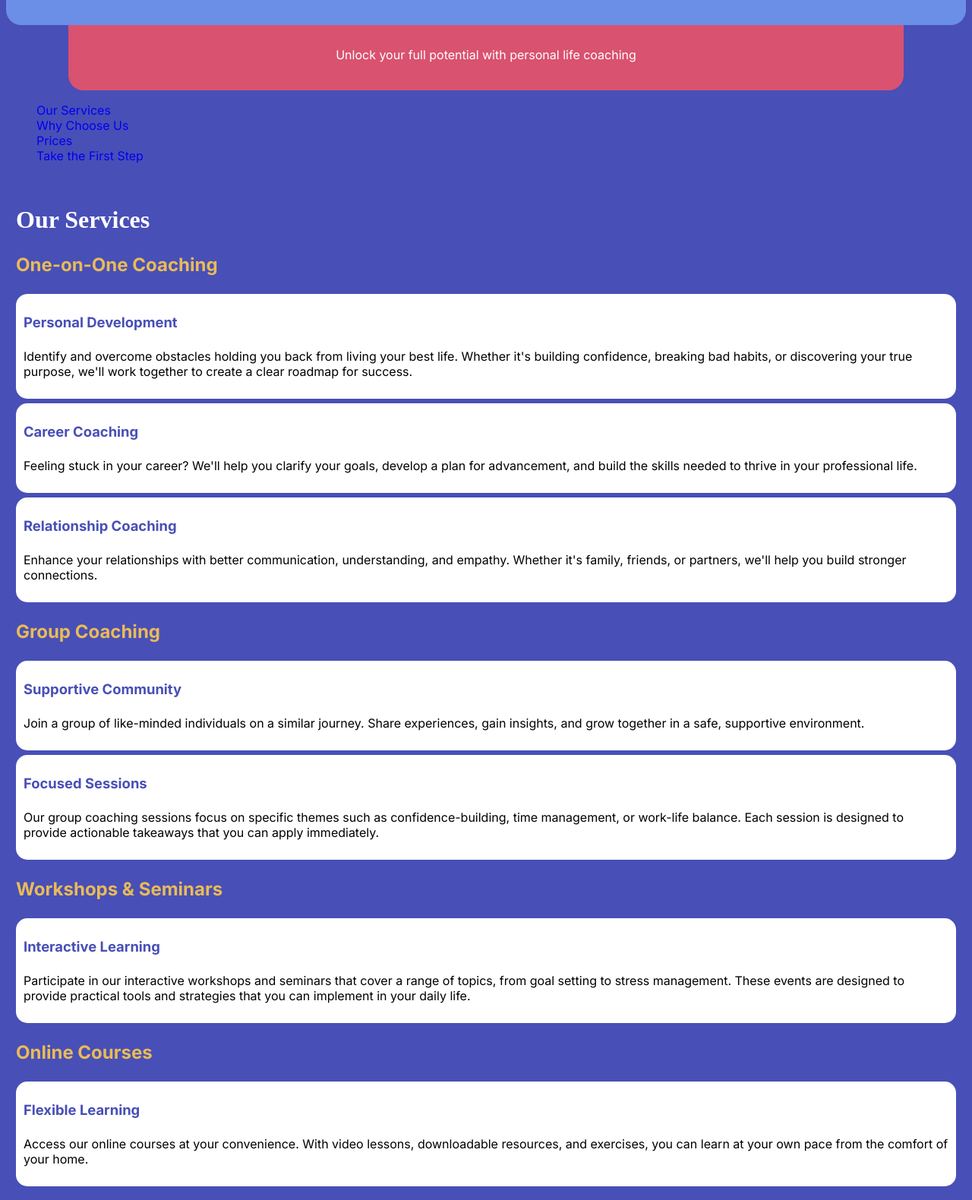
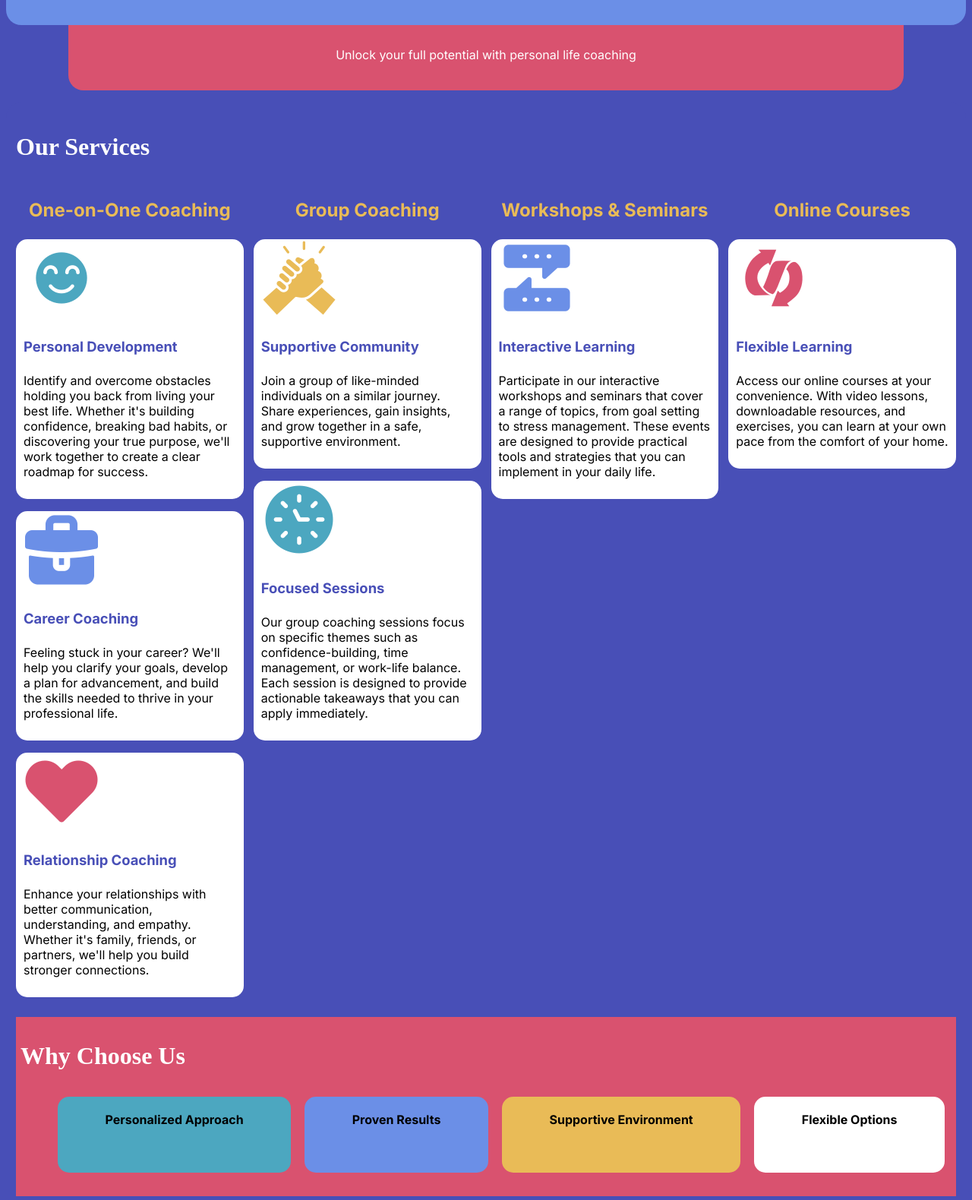
Before and after one commit to kadenrose/path-to-success, a plain HTML site: page index.html in a window 1280 px wide. Shown: the part 120-1700 px from the top of the page at 76% size. Drawn offline with Linux system fonts and the light colour scheme; a web font is replaced by a local one.

Commit message:
Finish Project

```diff
--- a/index.html
+++ b/index.html
@@ -14,69 +14,91 @@
     <nav>
         <ul>
             <li id="navh2"><a href='#'>Menu</a></li>
-            <li><a href='#'>Our Services</a></li>
-            <li><a href='#'>Why Choose Us</a></li>
-            <li><a href='#'>Prices</a></li>
-            <li><a href='#'>Take the First Step</a></li>
+            <li id="listone"><a href='#'>Our Services</a></li>
+            <li id="listtwo"><a href='#'>Why Choose Us</a></li>
+            <li id="listthree"><a href='#'>Prices</a></li>
+            <li id="listfour"><a href='#'>Take the First Step</a></li>
         </ul>
     </nav>
     <main>
         <h2>Our Services</h2>
+        <section id="ourservices">
+            <section>
                 <h3>One-on-One Coaching</h3>
-
+                <section id="oneonone">
                     <section class="wt">
+                        <img src="images/personal-development.png" alt="teal icon of a smiling face">
                         <h4>Personal Development</h4>
                         <p>Identify and overcome obstacles holding you back from living your best life. Whether it's building confidence, breaking bad habits, or discovering your true purpose, we'll work together to create a clear roadmap for success.</p>
                     </section>
 
                     <section class="wt">
+                        <img src="images/career-coaching.png" alt="lavender icon of a briefcase">
                         <h4>Career Coaching</h4>
                         <p>Feeling stuck in your career? We'll help you clarify your goals, develop a plan for advancement, and build the skills needed to thrive in your professional life.</p>
                     </section>
 
-        <section class="wt">
+                    <section class="wt" id="relationships">
+                        <img src="images/relationship-coaching.png" alt="pink icon of a heart">
                         <h4>Relationship Coaching</h4>
                         <p>Enhance your relationships with better communication, understanding, and empathy. Whether it's family, friends, or partners, we'll help you build stronger connections.</p>
                     </section>
-
+                </section>
+            </section>
+            <section>
                 <h3>Group Coaching</h3>
 
+                <section id="group-coaching">
                     <section class="wt">
+                        <img src="images/supportive-community.png" alt="yellow icon of hand clasping">
                         <h4>Supportive Community</h4>
                         <p>Join a group of like-minded individuals on a similar journey. Share experiences, gain insights, and grow together in a safe, supportive environment.</p>
                     </section>
 
                     <section class="wt">
+                        <img src="images/focused-session.png" alt="teal icon of a clock face">
                         <h4>Focused Sessions</h4>
                         <p>Our group coaching sessions focus on specific themes such as confidence-building, time management, or work-life balance. Each session is designed to provide actionable takeaways that you can apply immediately.</p>
                     </section>
+                </section>
+            </section>
 
+            <section>
                 <h3>Workshops & Seminars</h3>
                 <section class="wt">
+                    <img src="images/interactive-learning.png" alt="lavender icon of text conversation">
                     <h4>Interactive Learning</h4>
                     <p>Participate in our interactive workshops and seminars that cover a range of topics, from goal setting to stress management. These events are designed to provide practical tools and strategies that you can implement in your daily life.</p>
                 </section>
+            </section>
+
+            <section>
 
                 <h3>Online Courses</h3>
                 <section class="wt">
+                    <img src="images/flexible-learning.png" alt=" pink icon of a curly">
                     <h4>Flexible Learning</h4>
                     <p>Access our online courses at your convenience. With video lessons, downloadable resources, and exercises, you can learn at your own pace from the comfort of your home.</p>
+                </section>
+            </section>
         </section>
 
         <section id="why-choose-us">
             <h2>Why Choose Us</h2>
             <ul>
-                <li id="personal">Personalized<br>Approach</li>
+                <li id="personal">Personalized Approach</li>
                 <li id="proven">Proven Results</li>
-                <li id="support">Supportive<br>Environment</li>
-                <li id="flexible">Flexible<br>Options</li>
+                <li id="support">Supportive Environment</li>
+                <li id="flexible">Flexible Options</li>
             </ul>
         </section>
 
 
         <h2>Pricing</h2>
+        <section id="pricing">
+            <section class="prices">
             <h3>One-on-One Coaching</h3>
-        <section class="prices">
+
                 <table>
                     <thead>
                         <tr>
@@ -99,9 +121,9 @@
                 </table>
             </section>
 
+            <section class="prices">
+            <h3>Group Coaching</h3>
 
-        <h3>Group Coaching</h3>
-        <section class="prices">
                 <table>
                     <thead>
                         <tr>
@@ -120,8 +142,9 @@
                 </table>
             </section>
 
+            <section class="prices">
             <h3>Workshops & Seminars</h3>
-        <section class="prices">
+
                 <table>
                     <thead>
                         <tr>
@@ -140,8 +163,9 @@
                 </table>
             </section>
 
+            <section class="prices">
             <h3>Online Courses</h3>
-        <section class="prices">
+
                 <table>
                     <thead>
                         <tr>
@@ -159,11 +183,12 @@
                     </tr>
                 </table>
             </section>
+        </section>
 
         <section id="firstStep">
             <h2>Take the First Step Today</h2>
             <p>Your journey to a more fulfilling life begins with a single step. Book a free 30-minute consultation today to discover how our coaching services can help you achieve your goals. Let's work together to create the life you've always dreamed of!</p>
-            <p><a href="#">Schedule Now</a></p>
+            <p id="nowbutton"><a href="#">Schedule Now</a></p>
         </section>
     </main>
     <footer>
--- a/styles.css
+++ b/styles.css
@@ -40,6 +40,7 @@ h2 {
 h3 {
     font-size: 1.5em;
     color: var(--yellow);
+    text-align: center;
 }
 
 h4 {
@@ -171,37 +172,124 @@ p > a {
     padding: 20px 100px;
     border-radius: 10px;
     font-weight: bold;
+    white-space: nowrap;
+    text-align: center;
+}
+footer {
+    background-color: var(--teal);
+    color: var(--white);
+    padding: 50px;
+    border-radius: 0 0 20px 20px;
+    display: grid;
+    grid-template-columns: 1fr 1fr;
+    text-align: center;
+}
+footer a:visited {
+    color: var(--white);
 }
 
 @media screen and (min-width:450px) {
+    #oneonone {
+        display: grid;
+        grid-template-columns: 1fr 1fr;
+        grid-template-rows: 1fr 0.5fr;
+        gap: 10px;
+    }
+    #relationships {
+        grid-column: 1/3;
+    }
+    #group-coaching {
+        display: grid;
+        grid-template-columns: 1fr 1fr;
+        gap: 10px;
+    }
+    #why-choose-us ul {
+        grid-template-areas:
+        "personal proven support flexible";
+    }
+    #why-choose-us li {
+        text-align: left;
+    }
+    #pricing, #firstStep {
+        display: grid;
+        grid-template-columns: 1fr 1fr;
+    }
+    #firstStep p {
+        grid-row: 2/3;
+    }
+    #firstStep h2 {
+        grid-column: 1/3;
+    }
+    #firstStep a {
+        white-space: nowrap;
+    }
+    p > a {
+        padding: 20px 20px;
+    }
+}
+
+@media screen and (min-width:731px) {
+    p > a {
+        padding: 20px 80px;
+    }
+}
+
+@media screen and (min-width:950px) {
     nav ul li:nth-last-child(-n+4) {
         display: list-item;
     }
+    #navh2 {
+        display: none;
+    }
+    #listfour {
+        background-color: var(--yellow);
+        border-radius: 0 0 20px 0;
+        position: fixed;
+        top: 0px;
+        right: 0px;
+        padding: 13px;
+    }
+    #listthree {
+        background-color: var(--yellow);
+        position: fixed;
+        top: 0px;
+        right: 160px;
+        padding: 13px;
+    }
+    #listtwo {
+        background-color: var(--yellow);
+        position: fixed;
+        top: 0px;
+        right: 220px;
+        padding: 13px;
+    }
+    #listone {
+        background-color: var(--yellow);
+        border-radius: 0 0 0 20px;
+        position: fixed;
+        top: 0px;
+        right: 360px;
+        padding: 13px;
+    }
+    #oneonone, #group-coaching{
+        grid-template-columns: 1fr;
+    }
+    #relationships {
+        grid-column: 1/2;
+    }
+    #ourservices {
+        display: grid;
+        grid-template-columns: 1fr 1fr 1fr 1fr;
+        gap: 13px;
+    }
+    #pricing {
+        grid-template-columns: 1fr 1fr 1fr 1fr;
+    }
+    #why-choose-us li{
+        text-align: center;
+    }
+    p > a {
+        padding: 20px 120px;
+        text-align: center;
+    }
 }
-/* Fonts
-Add to your CSS Under Imported Fonts
-@import url('https://fonts.googleapis.com/css2?family=Inter:ital,opsz,wght@0,14..32,100..900;1,14..32,100..900&family=Kavoon&display=swap');
-H1, H2
-Kavoon
-All other text
-Inter
-H1
-3em
-NAV H2
-1.5em
-H2
-2em
-H3
-1.5e
-H4
-1.15em
-Colors
-Teal :#4CA7C0
-Purple: #484FB7
-Lavender: #6B8FE7
-Yellow: #E9BB57;
-Pink:#D9526F;
-Dark-gray:#1E1E1E;
-White:#ffffff;
-
- */
```
Also changed, not shown: images/career-coaching.png (added), images/flexible-learning.png (added), images/focused-session.png (added), images/interactive-learning.png (added), images/personal-development.png (added), images/relationship-coaching.png (added), images/supportive-community.png (added), 1 other file. Lines whose indentation alone changed are shown as unchanged.
